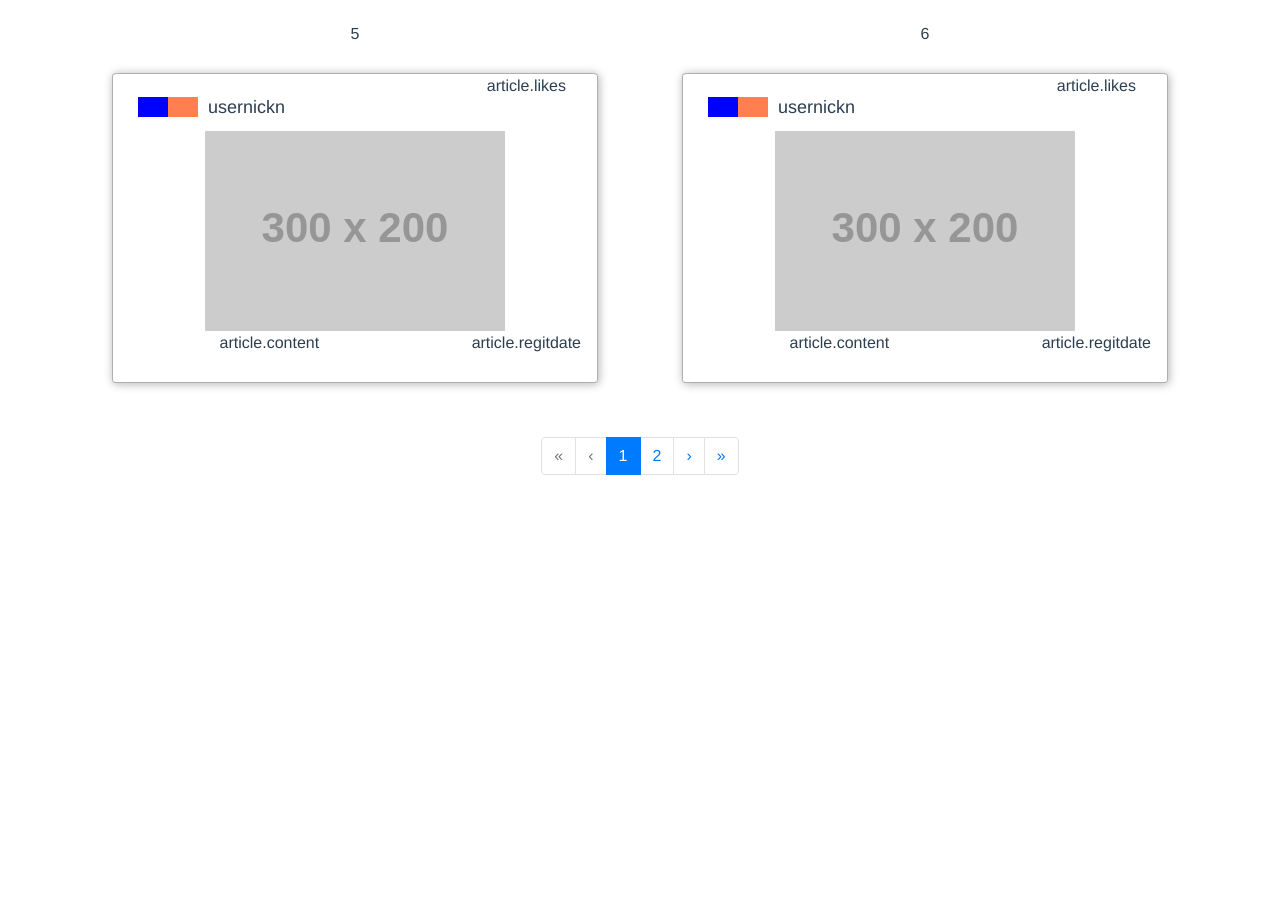
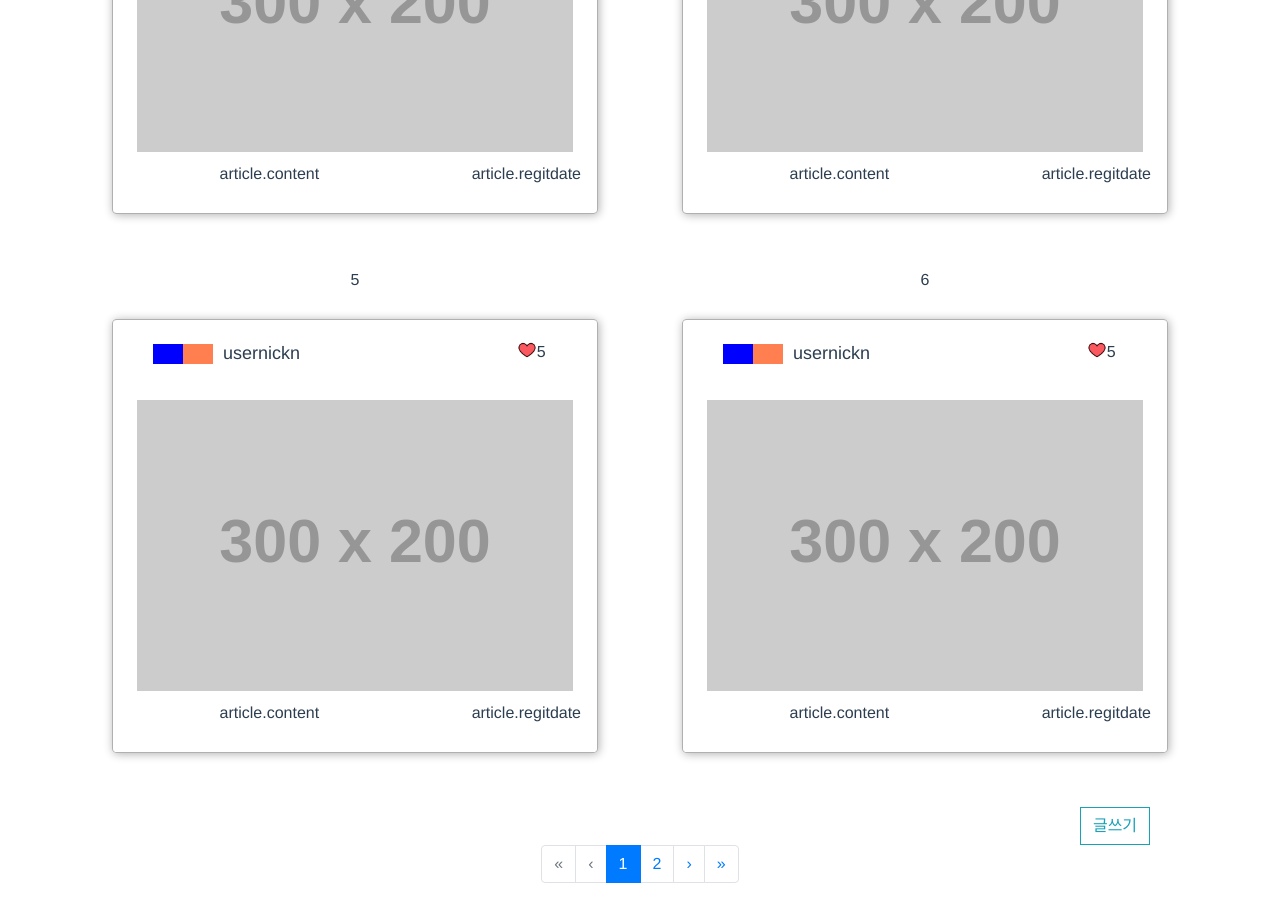
Before and after one commit to 210-reverof/statrip, a Vue app in the folder frontend/: page /share/list in a window 1280 px wide. Shown: the part 1060-1959 px from the top of the page. Before the commit the page ends 1551 px from the top, so only its background shows below. Built offline with nearby package versions, Linux system fonts and the light colour scheme; a web font is replaced by a local one.

Commit message:
modify: share item header 수정 #6

```diff
--- a/frontend/src/components/home/ShareCard.vue
+++ b/frontend/src/components/home/ShareCard.vue
@@ -1,16 +1,16 @@
 <template>
     <div class="share-card">
         <div class="col-style">
-            <b-row class="row-style">
+            <b-row class="share-header">
               <b-col cols="8">
                 <user-tag class="user-tag"></user-tag>
               </b-col>
-              <b-col cols="4" class="like-button">
-                article.likes
+              <b-col cols="4" >
+                <like-tag class="user-tag" :is-liked="true" :number="5"></like-tag>
               </b-col>
             </b-row>
-            <img src="http://placehold.it/300x200?text=No-image"><br>
-            <b-row class="row-style">
+            <img src="http://placehold.it/300x200?text=No-image" class="img-style"><br>
+            <b-row>
               <b-col cols="8">
                 article.content
               </b-col>
@@ -24,10 +24,12 @@
 
 <script>
 import UserTag from '@/components/common/UserTag.vue';
+import LikeTag from "@/components/common/LikeTag.vue";
 
 export default {
     name: "ShareCard",
     components: {
+        LikeTag,
         UserTag
     },
     methods: {
@@ -43,10 +45,11 @@ export default {
 .share-card:hover {
   opacity: 0.8;
 }
-
+.share-header {
+  margin: auto;
+}
 .user-tag {
-    padding-top: 20px;
-    padding-left: 40px;
+  margin: auto;
 }
 .col-style {
   margin: 5%;
--- a/frontend/src/components/share/ShareList.vue
+++ b/frontend/src/components/share/ShareList.vue
@@ -8,6 +8,7 @@
           <hr>
         </b-col>
       </b-row>
+
       <b-row
         id="my-row"
         :items="items"
@@ -20,6 +21,11 @@
         </b-col>
       </b-row>
     </div>
+
+    <b-row>
+        <b-col cols="10"></b-col>
+        <b-col cols="2"><b-button squared variant="outline-info">글쓰기</b-button></b-col>
+    </b-row>
     <b-pagination
       class="center"
       v-model="currentPage"
```
